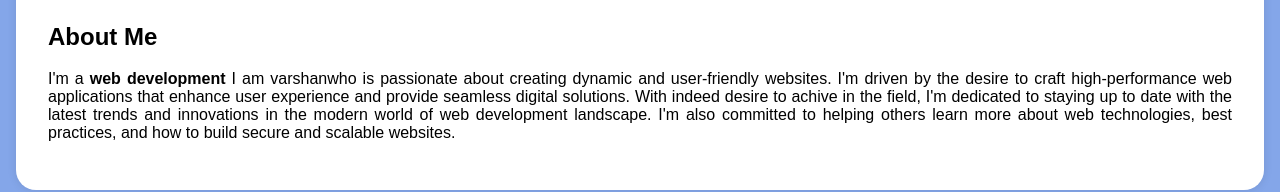
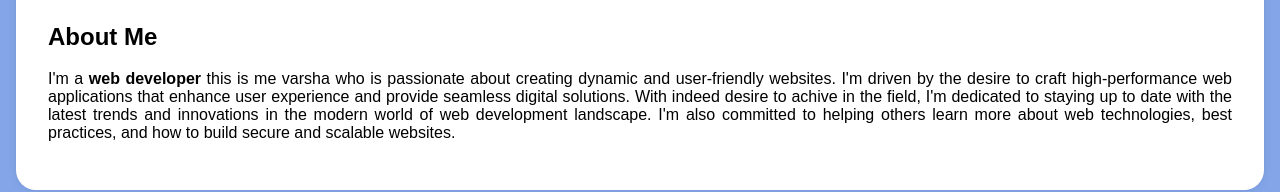
Before and after one commit to varshaliliana/Digital-protflio-, a plain HTML site: page nm/index.html in a window 1280 px wide. Shown: the part 294-486 px from the top of the page. Drawn offline with Linux system fonts and the light colour scheme; files whose address does not match are found by name.

Commit message:
Update index.html

```diff
--- a/nm/index.html
+++ b/nm/index.html
@@ -115,7 +115,7 @@
     <section id="about">
         <div class="section-content">
             <h2>About Me</h2>
-            <p>I'm a <b>web development</b> I am varshanwho is passionate about creating dynamic and user-friendly websites.
+            <p>I'm a <b>web developer</b> this is me varsha who is passionate about creating dynamic and user-friendly websites.
                 I'm driven by the desire to craft high-performance web applications that enhance user experience and provide
                  seamless digital solutions. With indeed desire to achive in the field, I'm dedicated to staying up to date
                  with the latest trends and innovations in the modern world of
```
